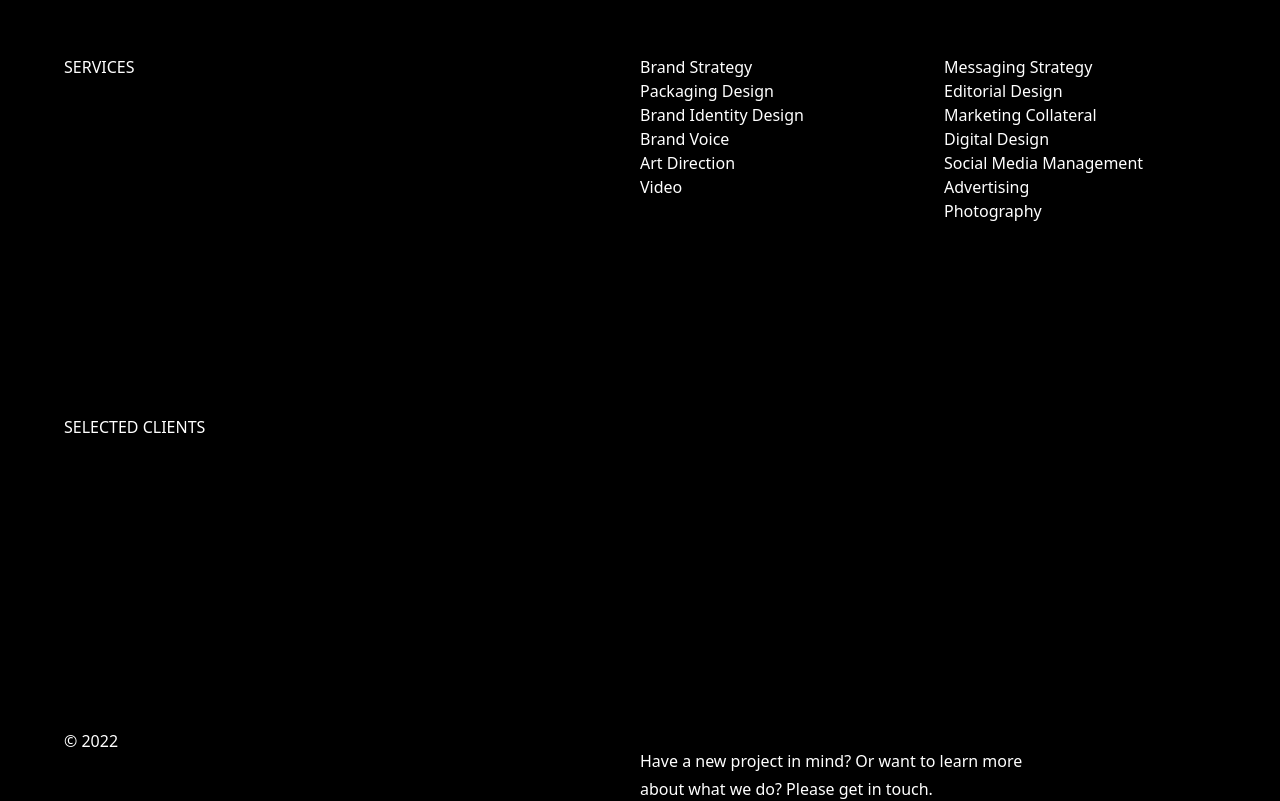
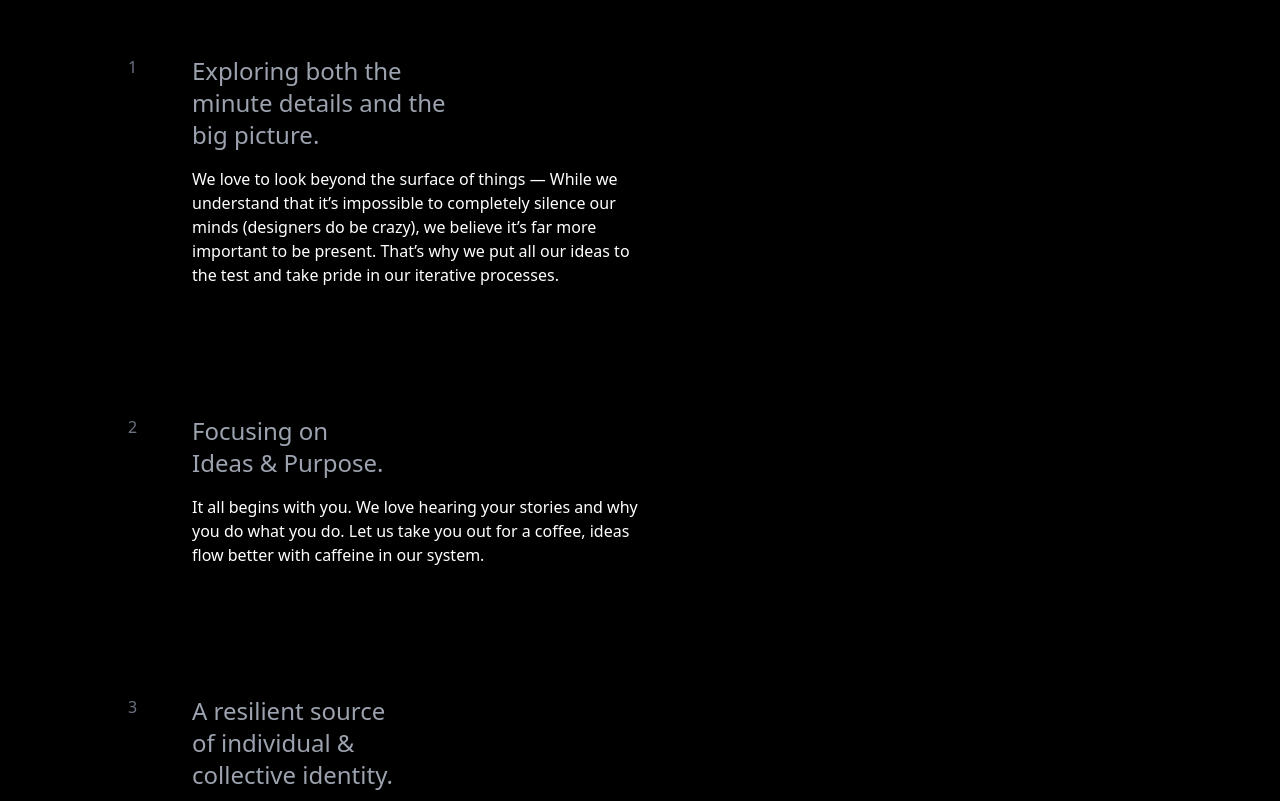
Before and after one commit to hobbleabbas/dd, a Next.js app: page /about in a window 1280 px wide. Shown: the part 580-1381 px from the top of the page. Built offline with nearby package versions, Linux system fonts and the light colour scheme.

Commit message:
about page

```diff
--- a/pages/about.js
+++ b/pages/about.js
@@ -3,6 +3,31 @@ import Footer from "../components/Footer";
 import Navbar from "../components/Navbar";
 import { SubTitle } from "../components/Title";
 
+const aboutParagraphs = [
+    {
+        "title": [
+            "Exploring both the",
+            "minute details and the",
+            "big picture."
+        ],
+        "text": "We love to look beyond the surface of things — While we understand that it’s impossible to completely silence our minds (designers do be crazy), we believe it’s far more important to be present. That’s why we put all our ideas to the test and take pride in our iterative processes."
+    },
+    {
+        "title": [
+            "Focusing on",
+            "Ideas & Purpose."
+        ],
+        "text": "It all begins with you. We love hearing your stories and why you do what you do. Let us take you out for a coffee, ideas flow better with caffeine in our system."
+    },
+    {
+        "title": [
+            "A resilient source",
+            "of individual &",
+            "collective identity."
+        ],
+        "text": "Unified vision, individual ideas, combined artistry. We have got some great minds at work that come together to breathe life into your visions."
+    },
+]
 export default function About() {
     return (
         <div className="bg-black h-full text-white">
@@ -10,36 +35,31 @@ export default function About() {
             <div className="py-48 flex flex-col items-center w-full justify-center align-center">
                 <img src={"/aboutus.png"} className="w-1/2 h-auto" />
             </div>
-            <div className="grid grid-cols-2 p-16">
-                <SubTitle text={"Services"} dark={true} />
-                <div className="grid grid-cols-2 gap-8 font-medium">
-                    <div>
-                        <p>Brand Strategy</p>
-                        <p>Packaging Design</p>
-                        <p>Brand Identity Design</p>
-                        <p>Brand Voice</p>
-                        <p>Art Direction</p>
-                        <p>Video</p>
-                    </div>
-                    <div>
-                        <p>Messaging Strategy</p>
-                        <p>Editorial Design</p>
-                        <p>Marketing Collateral</p>
-                        <p>Digital Design</p>
-                        <p>Social Media Management</p>
-                        <p>Advertising</p>
-                        <p>Photography</p>
-                    </div>
-                </div>
+            <div className="px-16">
+                {
+                    aboutParagraphs.map((paragraph, index) => (
+                        <div key={index} className="grid grid-cols-2 p-16">
+                            <div className="grid grid-cols-8 gap-0 justify-left">
+                                <p className="text-gray-500 text-md text-extralight font-light col-span-1">{index + 1}</p>
+                                <div className="flex justify-start flex-col col-span-7">
+                                    <div>
+                                        {paragraph.title.map((title, index) => (
+                                            <h2 key={index} className="text-2xl max-w-1/2 text-gray-400">{title}</h2>
+                                        ))}
+                                    </div>
+                                    <div className="mt-4" />
+                                    <p className="typography text-white font-light text-md max-w-3/4">{paragraph.text}</p>
+                                </div>
+                            </div>
+                            <div className="">
+                            </div>
+                        </div>
+                    ))
+                }
             </div>
 
             <div className="my-16" />
 
-            <div className="grid grid-cols-2 p-16 mb-48">
-                <SubTitle text={"Selected Clients"} dark={true} />
-                <div className="grid grid-cols-2 gap-8 font-medium">
-                </div>
-            </div>
             <Footer dark={true}/>
         </div>
     )
```
